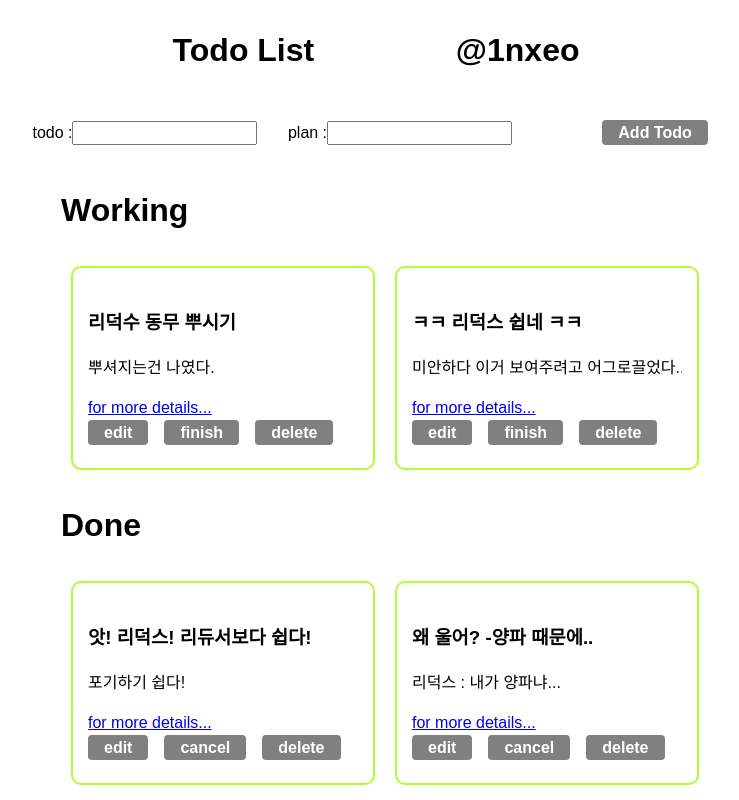
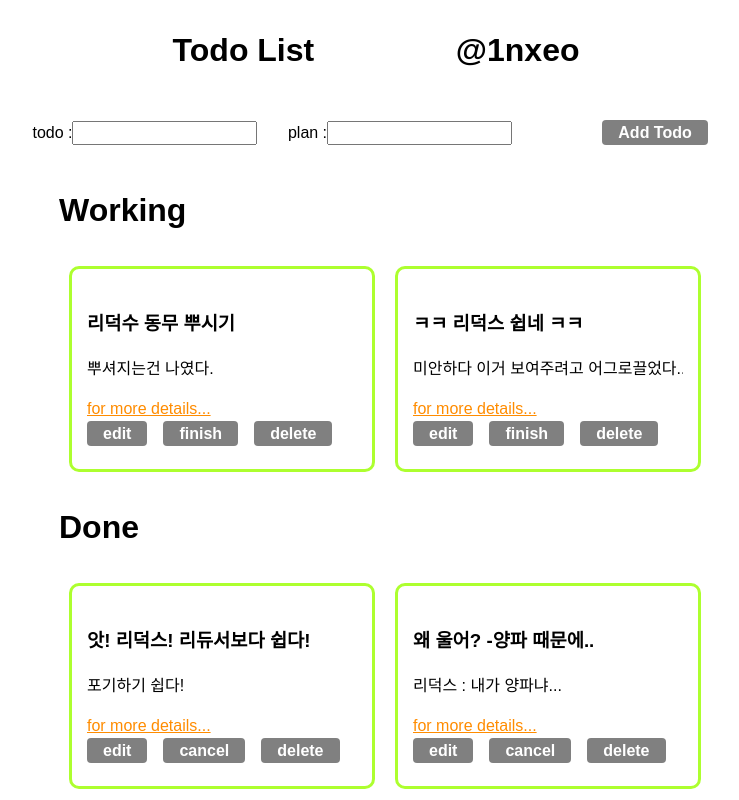
Before and after one commit to 1nxeo/react-week2-hw-lv2, a React (Create React App) app: page / in a window 1280 px wide. Shown: the whole page, without its empty margins (255-994 px from the left). Built offline with nearby package versions, Linux system fonts and the light colour scheme; a web font is replaced by a local one.

Commit message:
change id

```diff
--- a/src/components/Card.jsx
+++ b/src/components/Card.jsx
@@ -49,7 +49,12 @@ function Card(props) {
           <h3>{props.title}</h3>
           <p>{props.desc}</p>
           <div>
-            <Link to={`/details/${props.todo.id}`}>for more details...</Link>
+            <Link
+              to={`/details/${props.todo.id}`}
+              style={{ color: "darkorange", visited: "gray", active: "red" }}
+            >
+              for more details...
+            </Link>
           </div>
           <Button
             onClick={() => {
@@ -73,7 +78,7 @@ function Card(props) {
 const CardBox = styled.div`
   width: 300px;
   height: 200px;
-  border: 2px solid greenyellow;
+  border: 3px solid greenyellow;
   border-radius: 10px;
   margin: 10px;
   display: flex;
--- a/src/pages/Detail.jsx
+++ b/src/pages/Detail.jsx
@@ -10,7 +10,7 @@ function Detail() {
   const params = useParams();
   const todos = useSelector((state) => state.todos);
   const foundData = todos.find((item) => {
-    return item.id === parseInt(params.id);
+    return item.id === Number(params.id);
   });
 
   return (
--- a/src/redux/modules/todos.js
+++ b/src/redux/modules/todos.js
@@ -69,7 +69,7 @@ const initialState = [{
     switch (action.type) {
       case NEW_TODO:
         const newTodo = {
-          id: state.length + 1,
+          id: Math.random(),
           title:action.payload.newTitle,
           desc :action.payload.newDesc,
           isDone:false,
```
